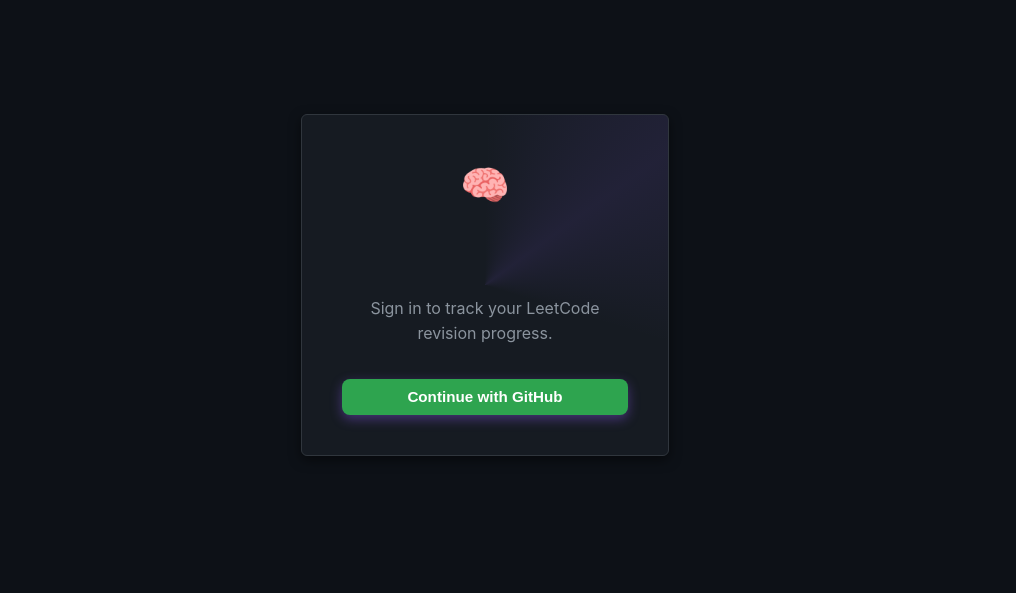
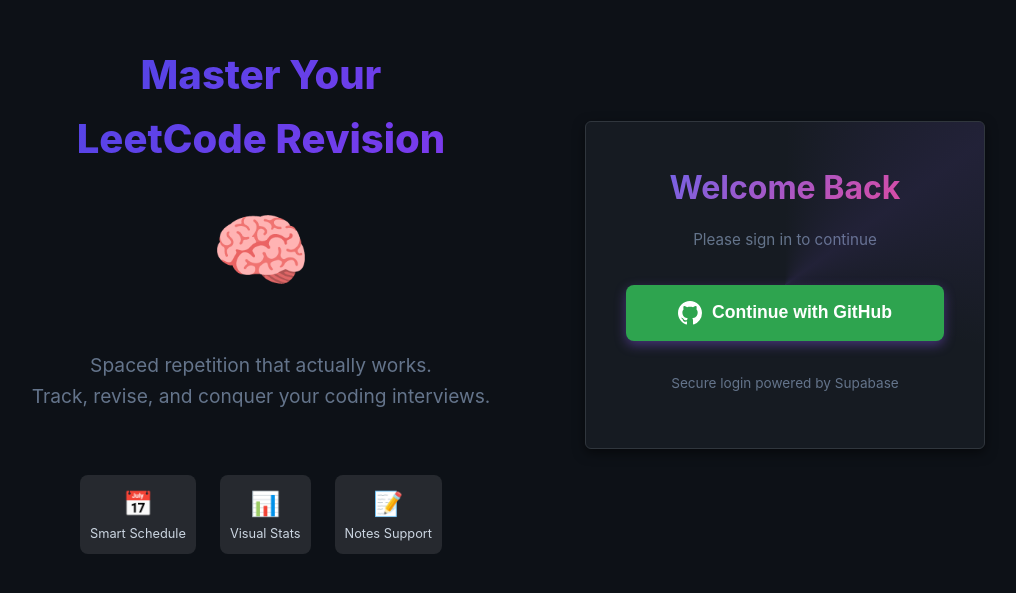
Before and after one commit to yashas-s-03/LC, a React app in the folder frontend/: page /login in a window 1280 px wide. Shown: the part 115-708 px from the top of the page, without its empty margins (155-1171 px from the left). Built offline with nearby package versions, Linux system fonts and the light colour scheme; the HTML template or start-up script is replaced by a standard one.

Commit message:
feat: add view notes, search, and fix time display

```diff
--- a/frontend/src/App.jsx
+++ b/frontend/src/App.jsx
@@ -248,9 +248,25 @@
 
         {/* Left Sidebar (Profile & Langs) */}
         <aside className="sidebar">
-          <div className="profile-card">
+          <div className="profile-card" style={{ display: 'flex', alignItems: 'center', gap: '1rem' }}>
             <div className="profile-avatar">🧠</div>
-            <h3 className="profile-name">{user.email.split('@')[0]}</h3>
+            <div>
+              <h3 className="profile-name" style={{ margin: 0 }}>{user.email.split('@')[0]}</h3>
+              <button
+                onClick={signOut}
+                style={{
+                  background: 'none',
+                  border: 'none',
+                  color: 'var(--text-secondary)',
+                  fontSize: '0.8rem',
+                  cursor: 'pointer',
+                  padding: 0,
+                  textDecoration: 'underline'
+                }}
+              >
+                Logout
+              </button>
+            </div>
           </div>
 
           <div className="sidebar-section" style={{ marginTop: '0' }}>
@@ -312,20 +328,7 @@
                             <span
                               key={s.name}
                               onClick={() => setTopicFilter(isActive ? null : s.name)}
-                              style={{
-                                background: isActive ? 'var(--accent-primary)' : 'var(--bg-secondary)',
-                                color: isActive ? 'white' : 'var(--text-secondary)',
-                                padding: '4px 10px',
-                                borderRadius: '12px',
-                                fontSize: '0.75rem',
-                                border: isActive ? 'none' : '1px solid var(--border)',
-                                display: 'flex',
-                                alignItems: 'center',
-                                gap: '4px',
-                                cursor: 'pointer',
-                                transition: 'all 0.2s ease',
-                                boxShadow: isActive ? '0 2px 8px rgba(139, 92, 246, 0.3)' : 'none'
-                              }}
+                              className={`skill-badge ${isActive ? 'active' : ''}`}
                             >
                               {s.name} <span style={{ opacity: 0.8, fontSize: '0.7rem' }}>x{s.count}</span>
                             </span>
@@ -341,7 +344,7 @@
 
           </div>
 
-          <button onClick={signOut} className="btn-secondary side-logout">Logout</button>
+
         </aside>
 
         {/* Main Content (Stats, Heatmap, History) */}
--- a/frontend/src/index.css
+++ b/frontend/src/index.css
@@ -10,6 +10,7 @@
   --accent-hover: #4338ca;
   --accent-light: #818cf8;
   --accent-gradient: linear-gradient(135deg, #4f46e5 0%, #7c3aed 100%);
+  --accent-glow: linear-gradient(135deg, #6366f1 0%, #ec4899 100%);
 
   --success: #10b981;
   --warning: #f59e0b;
--- a/frontend/src/pages/Login.jsx
+++ b/frontend/src/pages/Login.jsx
@@ -23,21 +23,70 @@
 
     return (
         <div className="login-page">
-            <div className="login-card-container">
-                <div className="auth-box">
-                    <div className="logo-container">
-                        <span className="hero-icon" style={{ fontSize: '2.5rem' }}>🧠</span>
-                    </div>
-                    <h2 style={{ marginBottom: '0.5rem', fontSize: '1.75rem', fontWeight: '500', color: '#ffffff' }}>Welcome Back</h2>
-                    <p style={{ color: '#8b949e', marginBottom: '2rem' }}>
-                        Sign in to track your LeetCode revision progress.
+            {/* Background Particles from index.css will show here automatically */}
+
+            <div className="login-hero">
+                {/* Left Side: Hero Text */}
+                <div className="hero-content">
+                    <h1>Master Your<br />LeetCode Revision</h1>
+                    <span className="hero-icon" style={{ fontSize: '5rem' }}>🧠</span>
+                    <p className="hero-subtitle">
+                        Spaced repetition that actually works. <br />
+                        Track, revise, and conquer your coding interviews.
                     </p>
 
-                    {error && <div className="error-message">{error}</div>}
+                    <div className="feature-grid">
+                        <div className="mini-stat" style={{ background: 'rgba(255,255,255,0.1)', padding: '10px', borderRadius: '8px' }}>
+                            <span style={{ fontSize: '1.5rem' }}>📅</span>
+                            <span style={{ fontSize: '0.8rem', color: '#cbd5e1' }}>Smart Schedule</span>
+                        </div>
+                        <div className="mini-stat" style={{ background: 'rgba(255,255,255,0.1)', padding: '10px', borderRadius: '8px' }}>
+                            <span style={{ fontSize: '1.5rem' }}>📊</span>
+                            <span style={{ fontSize: '0.8rem', color: '#cbd5e1' }}>Visual Stats</span>
+                        </div>
+                        <div className="mini-stat" style={{ background: 'rgba(255,255,255,0.1)', padding: '10px', borderRadius: '8px' }}>
+                            <span style={{ fontSize: '1.5rem' }}>📝</span>
+                            <span style={{ fontSize: '0.8rem', color: '#cbd5e1' }}>Notes Support</span>
+                        </div>
+                    </div>
+                </div>
 
-                    <button onClick={handleLogin} className="btn-primary" style={{ background: '#2ea44f', width: '100%', justifyContent: 'center' }}>
+                {/* Right Side: Auth Box */}
+                <div className="auth-box">
+                    <h2 style={{ marginBottom: '0.5rem', fontWeight: '700' }}>Welcome Back</h2>
+                    <p style={{ color: 'var(--text-secondary)', marginBottom: '2rem', fontSize: '0.95rem' }}>
+                        Please sign in to continue
+                    </p>
+
+                    {error && (
+                        <div className="alert alert-error" style={{ marginBottom: '1rem', textAlign: 'left', fontSize: '0.9rem' }}>
+                            <span>⚠️ {error}</span>
+                        </div>
+                    )}
+
+                    <button
+                        onClick={handleLogin}
+                        className="btn-primary"
+                        style={{
+                            width: '100%',
+                            justifyContent: 'center',
+                            padding: '1rem',
+                            fontSize: '1.1rem',
+                            background: '#2ea44f',
+                            display: 'flex',
+                            alignItems: 'center',
+                            gap: '10px'
+                        }}
+                    >
+                        <svg height="24" viewBox="0 0 16 16" version="1.1" width="24" aria-hidden="true" style={{ fill: 'white' }}>
+                            <path fillRule="evenodd" d="M8 0C3.58 0 0 3.58 0 8c0 3.54 2.29 6.53 5.47 7.59.4.07.55-.17.55-.38 0-.19-.01-.82-.01-1.49-2.01.37-2.53-.49-2.69-.94-.09-.23-.48-.94-.82-1.13-.28-.15-.68-.52-.01-.53.63-.01 1.08.58 1.23.82.72 1.21 1.87.87 2.33.66.07-.52.28-.87.51-1.07-1.78-.2-3.64-.89-3.64-3.95 0-.87.31-1.59.82-2.15-.08-.2-.36-1.02.08-2.12 0 0 .67-.21 2.2.82.64-.18 1.32-.27 2-.27.68 0 1.36.09 2 .27 1.53-1.04 2.2-.82 2.2-.82.44 1.1.16 1.92.08 2.12.51.56.82 1.27.82 2.15 0 3.07-1.87 3.75-3.65 3.95.29.25.54.73.54 1.48 0 1.07-.01 1.93-.01 2.2 0 .21.15.46.55.38A8.013 8.013 0 0016 8c0-4.42-3.58-8-8-8z"></path>
+                        </svg>
                         Continue with GitHub
                     </button>
+
+                    <p style={{ marginTop: '2rem', fontSize: '0.85rem', color: 'var(--text-secondary)' }}>
+                        Secure login powered by Supabase
+                    </p>
                 </div>
             </div>
         </div>
```
Also changed, not shown: frontend/src/App.css (+37 -3 lines).
